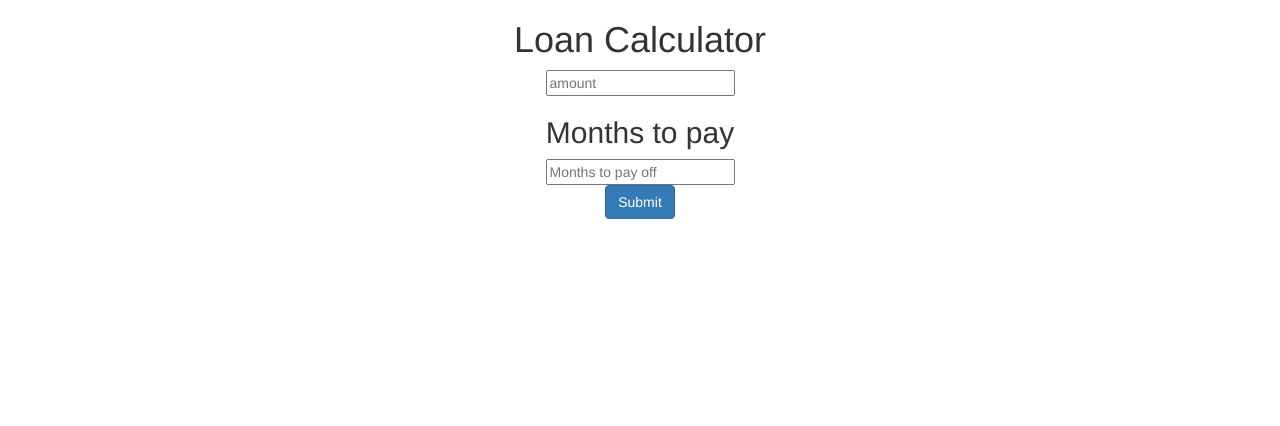
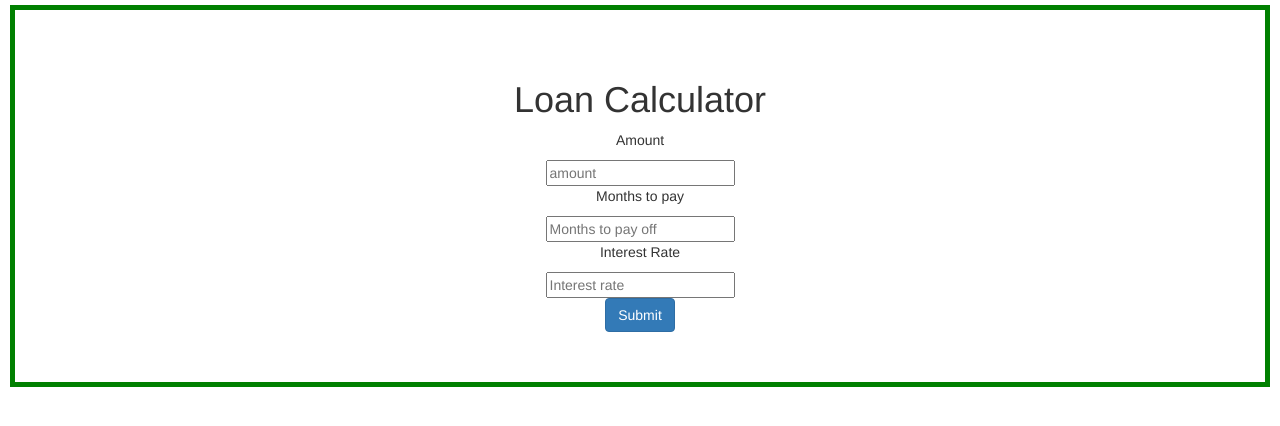
Before and after one commit to AhmedBule/loan-calculator, a plain HTML site: page index.html in a window 1280 px wide. Drawn offline with nearby package versions, Linux system fonts and the light colour scheme.

Commit message:
added interest rate inputs

```diff
--- a/index.html
+++ b/index.html
@@ -14,11 +14,16 @@
         <form>
             <h1 class="heading display-5 pb-3 ">Loan Calculator</h1>
             <div class="amount">
+                <p class="">Amount</p>
                 <input type="number" placeholder="amount" id="amount">
             </div>
             <div class="years">
-                <h2 class="">Months to pay</h2>
-                <input type="number" placeholder="Months to pay off" id="">
+                <p class="">Months to pay</p>
+                <input type="number" placeholder="Months to pay off" id="months">
+            </div>
+            <div class="rate">
+                <p>Interest Rate</p>
+                <input type="number" name="" placeholder="Interest rate" id="rate">
             </div>
 
 
--- a/script.js
+++ b/script.js
@@ -0,0 +1,3 @@
+alert('Hi there')
+
+const amount = document.getElementById('#amount');
--- a/style.css
+++ b/style.css
@@ -13,4 +13,7 @@ body{
 .calculator{
     justify-content: center;
     margin: auto;
+    border: 5px solid green;
+    padding: 50px;
+    margin: 5px 10px;
 }
```
